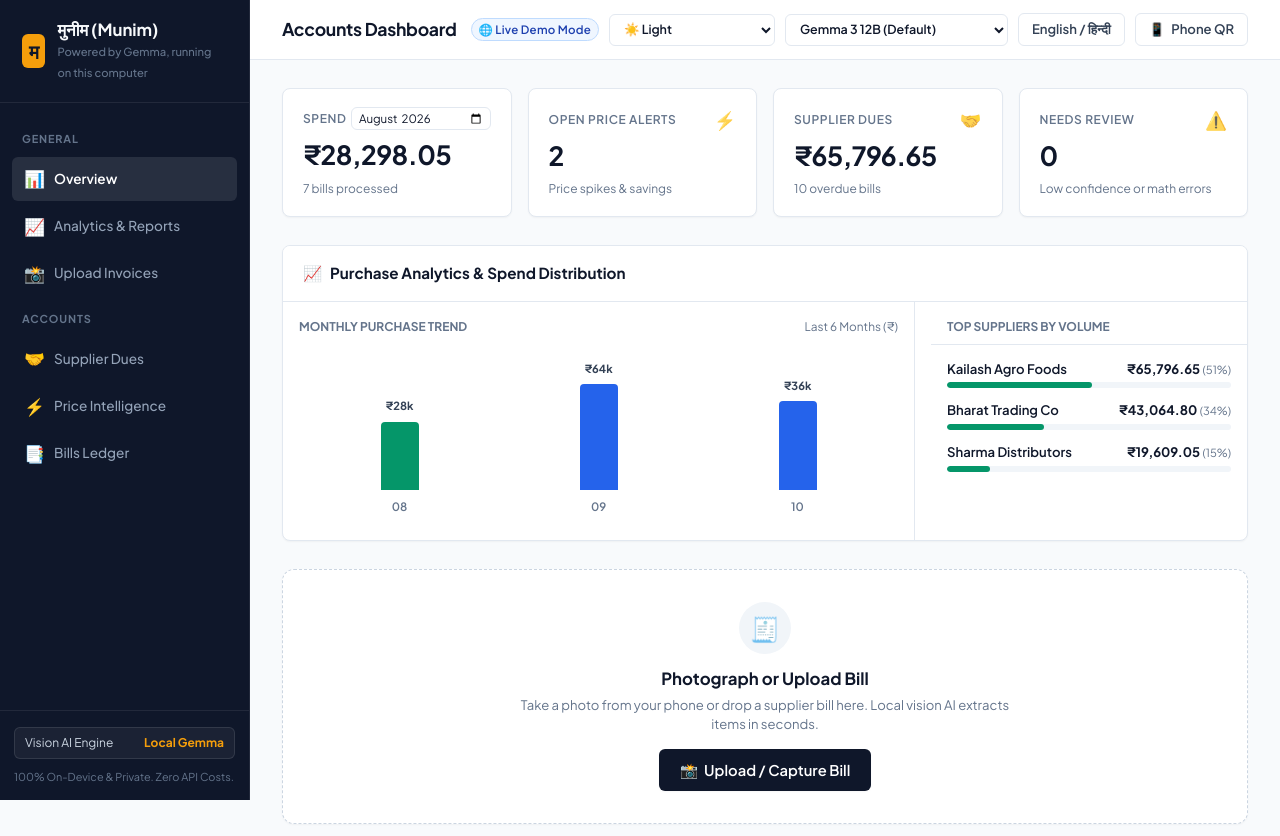
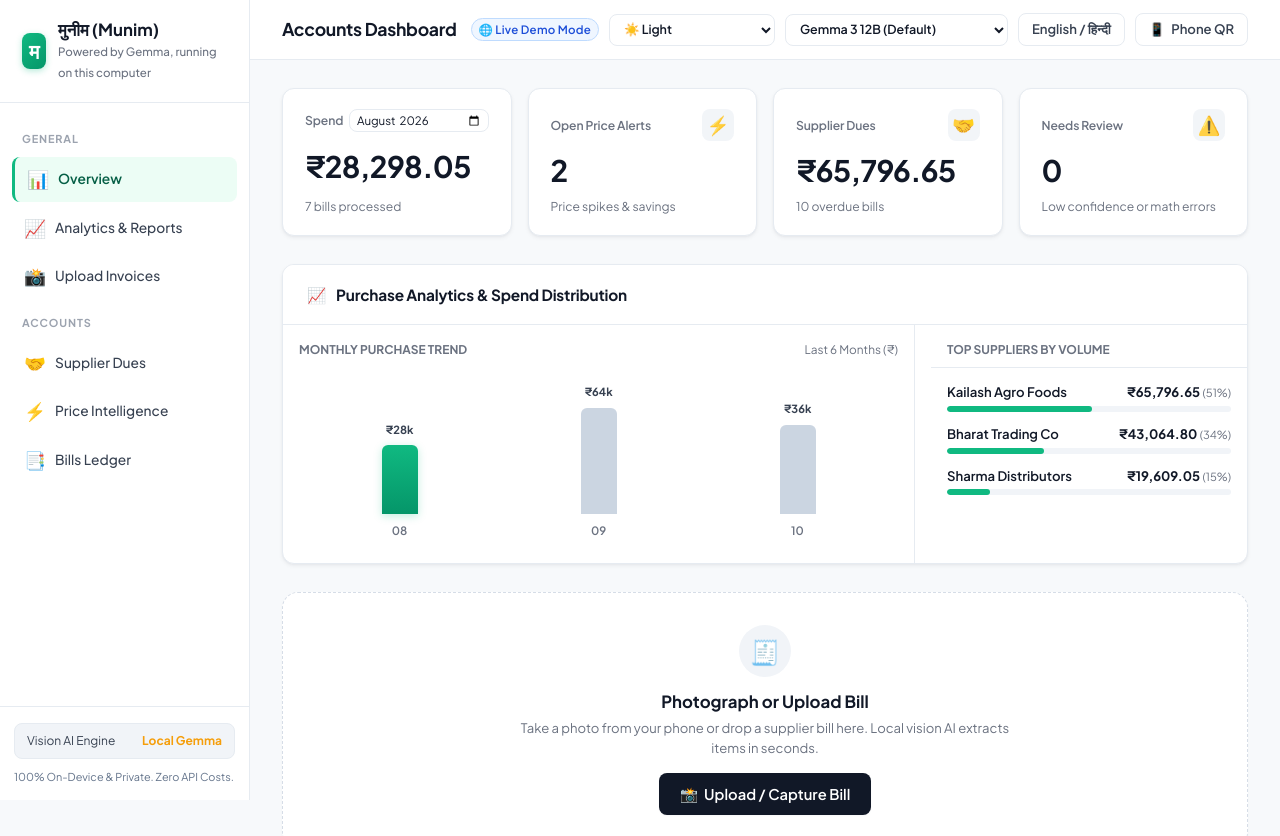
Before and after one commit to GhanshyamJha05/Munim, a plain HTML site: page web/index.html in a window 1280 px wide. Shown: the top 836 px of the page. Drawn offline with Linux system fonts and the light colour scheme; no server answers.

Commit message:
style: modernize UI with clean SaaS aesthetic matching Finlytics and Ledgr references

```diff
--- a/web/styles.css
+++ b/web/styles.css
@@ -1,59 +1,59 @@
 :root {
-  /* Default: Clean Financial Light Theme (Stripe/Linear) */
-  --bg-app: #f8fafc;
-  --bg-sidebar: #0f172a;
+  /* Default: Modern Finlytics / Ledgr / Atlantis Clean Light Theme */
+  --bg-app: #f7f9fb;
+  --bg-sidebar: #ffffff;
   --bg-surface: #ffffff;
   --bg-surface-elevated: #ffffff;
-  --bg-subtle: #f1f5f9;
-  --bg-active: #e2e8f0;
+  --bg-subtle: #f1f4f8;
+  --bg-active: #eaf0f8;
 
-  /* Crisp structural borders */
-  --border-light: #e2e8f0;
-  --border-subtle: #cbd5e1;
-  --border-strong: #94a3b8;
-  --border-focus: #2563eb;
+  /* Crisp structural borders & shadows */
+  --border-light: #e6ebf1;
+  --border-subtle: #d6dde7;
+  --border-strong: #9aa8ba;
+  --border-focus: #10b981;
 
-  /* Typography: Deep Charcoal & Slate */
-  --text-primary: #0f172a;
-  --text-secondary: #334155;
-  --text-muted: #64748b;
-  --text-tertiary: #94a3b8;
+  /* Typography: Slate & Charcoal */
+  --text-primary: #111827;
+  --text-secondary: #374151;
+  --text-muted: #6b7280;
+  --text-tertiary: #9ca3af;
   --text-inverse: #ffffff;
 
-  /* Financial Palette */
-  --emerald-primary: #059669;
-  --emerald-hover: #047857;
+  /* Clean Financial Accent (Emerald / Mint / Vibrant Green from Reference) */
+  --emerald-primary: #10b981;
+  --emerald-hover: #059669;
   --emerald-bg: #ecfdf5;
   --emerald-border: #a7f3d0;
   --emerald-text: #065f46;
 
-  --amber-primary: #d97706;
+  --amber-primary: #f59e0b;
   --amber-bg: #fffbeb;
   --amber-border: #fde68a;
-  --amber-text: #92400e;
+  --amber-text: #b45309;
 
-  --rose-primary: #e11d48;
-  --rose-bg: #fff1f2;
-  --rose-border: #fecdd3;
-  --rose-text: #9f1239;
+  --rose-primary: #ef4444;
+  --rose-bg: #fef2f2;
+  --rose-border: #fecaca;
+  --rose-text: #b91c1c;
 
   --blue-primary: #2563eb;
   --blue-bg: #eff6ff;
   --blue-border: #bfdbfe;
-  --blue-text: #1e40af;
+  --blue-text: #1d4ed8;
 
   /* Precision Radii & Elevations */
-  --radius-xs: 4px;
-  --radius-sm: 6px;
-  --radius-md: 8px;
-  --radius-lg: 12px;
+  --radius-xs: 6px;
+  --radius-sm: 8px;
+  --radius-md: 12px;
+  --radius-lg: 16px;
   --radius-full: 9999px;
 
-  --shadow-xs: 0 1px 2px 0 rgba(0, 0, 0, 0.04);
-  --shadow-sm: 0 1px 3px 0 rgba(0, 0, 0, 0.08), 0 1px 2px -1px rgba(0, 0, 0, 0.04);
-  --shadow-md: 0 4px 6px -1px rgba(0, 0, 0, 0.07), 0 2px 4px -2px rgba(0, 0, 0, 0.05);
-  --shadow-lg: 0 10px 15px -3px rgba(0, 0, 0, 0.08), 0 4px 6px -4px rgba(0, 0, 0, 0.04);
-  --shadow-overlay: 0 20px 25px -5px rgba(0, 0, 0, 0.2), 0 8px 10px -6px rgba(0, 0, 0, 0.1);
+  --shadow-xs: 0 1px 2px 0 rgba(16, 24, 40, 0.04);
+  --shadow-sm: 0 2px 4px 0 rgba(16, 24, 40, 0.05), 0 1px 2px 0 rgba(16, 24, 40, 0.03);
+  --shadow-md: 0 4px 8px -2px rgba(16, 24, 40, 0.06), 0 2px 4px -2px rgba(16, 24, 40, 0.04);
+  --shadow-lg: 0 12px 24px -4px rgba(16, 24, 40, 0.08), 0 4px 8px -4px rgba(16, 24, 40, 0.03);
+  --shadow-overlay: 0 24px 48px -12px rgba(16, 24, 40, 0.18);
 }
 
 /* ==========================================================================
@@ -222,15 +222,15 @@ body {
   position: relative;
 }
 
-/* Professional Sidebar */
+/* Professional Modern Sidebar */
 .app-sidebar {
   width: 250px;
   background-color: var(--bg-sidebar);
-  color: #94a3b8;
+  color: var(--text-muted);
   display: flex;
   flex-direction: column;
   flex-shrink: 0;
-  border-right: 1px solid rgba(255, 255, 255, 0.08);
+  border-right: 1px solid var(--border-light);
   position: sticky;
   top: 0;
   height: 100vh;
@@ -243,33 +243,34 @@ body {
   display: flex;
   align-items: center;
   gap: 12px;
-  border-bottom: 1px solid rgba(255, 255, 255, 0.08);
+  border-bottom: 1px solid var(--border-light);
 }
 
 .brand-badge {
-  width: 34px;
-  height: 34px;
-  background: #f59e0b;
-  color: #0f172a;
+  width: 36px;
+  height: 36px;
+  background: linear-gradient(135deg, #10b981 0%, #059669 100%);
+  color: #ffffff;
   border-radius: var(--radius-sm);
   display: flex;
   align-items: center;
   justify-content: center;
   font-weight: 800;
-  font-size: 1.2rem;
+  font-size: 1.25rem;
   letter-spacing: -0.5px;
+  box-shadow: 0 2px 6px rgba(16, 185, 129, 0.3);
 }
 
 .brand-meta h1 {
   font-size: 1.05rem;
   font-weight: 700;
-  color: #f8fafc;
+  color: var(--text-primary);
   line-height: 1.2;
 }
 
 .brand-meta span {
-  font-size: 0.7rem;
-  color: #64748b;
+  font-size: 0.72rem;
+  color: var(--text-muted);
   font-weight: 500;
 }
 
@@ -286,56 +287,58 @@ body {
   font-weight: 700;
   text-transform: uppercase;
   letter-spacing: 0.08em;
-  color: #64748b;
+  color: var(--text-tertiary);
   padding: 12px 10px 6px;
 }
 
 .nav-item {
   display: flex;
   align-items: center;
-  gap: 10px;
+  gap: 11px;
   padding: 9px 12px;
   border-radius: var(--radius-sm);
-  color: #94a3b8;
+  color: var(--text-secondary);
   text-decoration: none;
   font-weight: 500;
-  font-size: 0.85rem;
+  font-size: 0.86rem;
   transition: all 0.15s ease;
   cursor: pointer;
 }
 
 .nav-item:hover {
-  background: rgba(255, 255, 255, 0.06);
-  color: #f1f5f9;
+  background: var(--bg-subtle);
+  color: var(--text-primary);
 }
 
 .nav-item.active {
-  background: rgba(255, 255, 255, 0.1);
-  color: #ffffff;
+  background: var(--emerald-bg);
+  color: var(--emerald-text);
   font-weight: 600;
+  border-left: 3px solid var(--emerald-primary);
 }
 
 .nav-item .nav-icon {
-  font-size: 1.05rem;
+  font-size: 1.1rem;
   width: 20px;
   text-align: center;
 }
 
 .sidebar-footer {
   padding: 16px 14px;
-  border-top: 1px solid rgba(255, 255, 255, 0.08);
+  border-top: 1px solid var(--border-light);
   font-size: 0.75rem;
   display: flex;
   flex-direction: column;
   gap: 10px;
+  background: var(--bg-surface);
 }
 
 .engine-pill {
-  background: rgba(255, 255, 255, 0.05);
-  border: 1px solid rgba(255, 255, 255, 0.1);
-  padding: 6px 10px;
+  background: var(--bg-subtle);
+  border: 1px solid var(--border-light);
+  padding: 8px 12px;
   border-radius: var(--radius-sm);
-  color: #cbd5e1;
+  color: var(--text-secondary);
   display: flex;
   align-items: center;
   justify-content: space-between;
@@ -464,49 +467,59 @@ body {
   background: var(--bg-surface);
   border: 1px solid var(--border-light);
   border-radius: var(--radius-md);
-  padding: 18px 20px;
-  box-shadow: var(--shadow-xs);
+  padding: 20px 22px;
+  box-shadow: var(--shadow-sm);
   display: flex;
   flex-direction: column;
   justify-content: space-between;
-  transition: transform 0.15s ease, box-shadow 0.15s ease;
+  transition: transform 0.15s ease, box-shadow 0.15s ease, border-color 0.15s ease;
+  position: relative;
+  overflow: hidden;
 }
 
 .kpi-card:hover {
-  box-shadow: var(--shadow-sm);
+  box-shadow: var(--shadow-md);
+  border-color: var(--border-subtle);
+  transform: translateY(-1px);
 }
 
 .kpi-top {
   display: flex;
   align-items: center;
   justify-content: space-between;
-  margin-bottom: 8px;
+  margin-bottom: 12px;
 }
 
 .kpi-label {
-  font-size: 0.75rem;
+  font-size: 0.76rem;
   font-weight: 600;
-  text-transform: uppercase;
-  letter-spacing: 0.05em;
   color: var(--text-muted);
+  letter-spacing: -0.1px;
 }
 
 .kpi-icon {
-  font-size: 1.1rem;
-  opacity: 0.8;
+  font-size: 1.15rem;
+  opacity: 0.9;
+  width: 32px;
+  height: 32px;
+  border-radius: var(--radius-sm);
+  background: var(--bg-subtle);
+  display: flex;
+  align-items: center;
+  justify-content: center;
 }
 
 .kpi-value {
-  font-size: 1.65rem;
+  font-size: 1.85rem;
   font-weight: 700;
   color: var(--text-primary);
-  letter-spacing: -0.5px;
+  letter-spacing: -0.6px;
   line-height: 1.15;
 }
 
 .kpi-footer {
-  margin-top: 8px;
-  font-size: 0.75rem;
+  margin-top: 10px;
+  font-size: 0.76rem;
   color: var(--text-muted);
   display: flex;
   align-items: center;
@@ -580,12 +593,18 @@ body {
   background: var(--bg-surface);
   border: 1px solid var(--border-light);
   border-radius: var(--radius-md);
-  box-shadow: var(--shadow-xs);
+  box-shadow: var(--shadow-sm);
   overflow: hidden;
+  transition: box-shadow 0.2s ease, border-color 0.2s ease;
+}
+
+.section-panel:hover {
+  box-shadow: var(--shadow-md);
+  border-color: var(--border-subtle);
 }
 
 .panel-header {
-  padding: 16px 20px;
+  padding: 18px 24px;
   border-bottom: 1px solid var(--border-light);
   display: flex;
   align-items: center;
@@ -594,12 +613,13 @@ body {
 }
 
 .panel-title {
-  font-size: 0.95rem;
+  font-size: 0.96rem;
   font-weight: 700;
   color: var(--text-primary);
   display: flex;
   align-items: center;
-  gap: 8px;
+  gap: 10px;
+  letter-spacing: -0.2px;
 }
 
 .panel-actions {
@@ -693,9 +713,9 @@ table {
 }
 
 th, td {
-  padding: 12px 18px;
+  padding: 14px 22px;
   border-bottom: 1px solid var(--border-light);
-  font-size: 0.84rem;
+  font-size: 0.85rem;
 }
 
 th {
@@ -703,8 +723,8 @@ th {
   color: var(--text-muted);
   font-weight: 600;
   text-transform: uppercase;
-  font-size: 0.7rem;
-  letter-spacing: 0.05em;
+  font-size: 0.72rem;
+  letter-spacing: 0.06em;
   white-space: nowrap;
 }
 
@@ -713,7 +733,7 @@ tr:last-child td {
 }
 
 tr:hover td {
-  background-color: #f8fafc;
+  background-color: var(--bg-subtle);
 }
 
 .cell-mono {
@@ -761,15 +781,17 @@ tr:hover td {
 
 .chart-bar-fill {
   width: 100%;
-  max-width: 38px;
-  background: var(--blue-primary);
+  max-width: 36px;
+  background: #cbd5e1;
   border-radius: var(--radius-xs) var(--radius-xs) 0 0;
-  transition: height 0.4s ease, background-color 0.2s;
+  transition: height 0.4s cubic-bezier(0.16, 1, 0.3, 1), background-color 0.2s;
   min-height: 4px;
 }
 
-.chart-bar-col.active .chart-bar-fill {
-  background: var(--emerald-primary);
+.chart-bar-col.active .chart-bar-fill,
+.chart-bar-col:hover .chart-bar-fill {
+  background: linear-gradient(180deg, #10b981 0%, #059669 100%);
+  box-shadow: 0 2px 8px rgba(16, 185, 129, 0.25);
 }
 
 .chart-bar-label {
```
